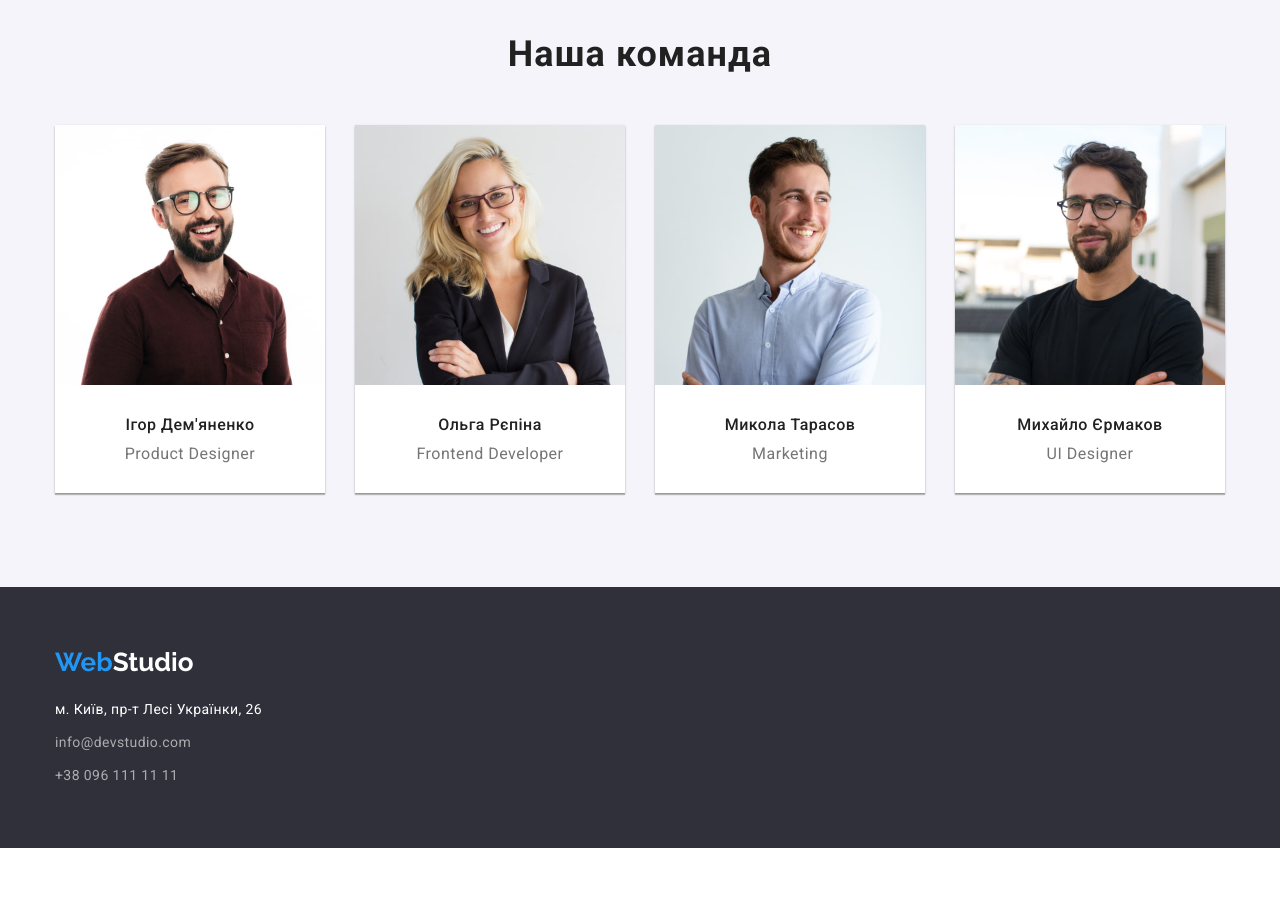
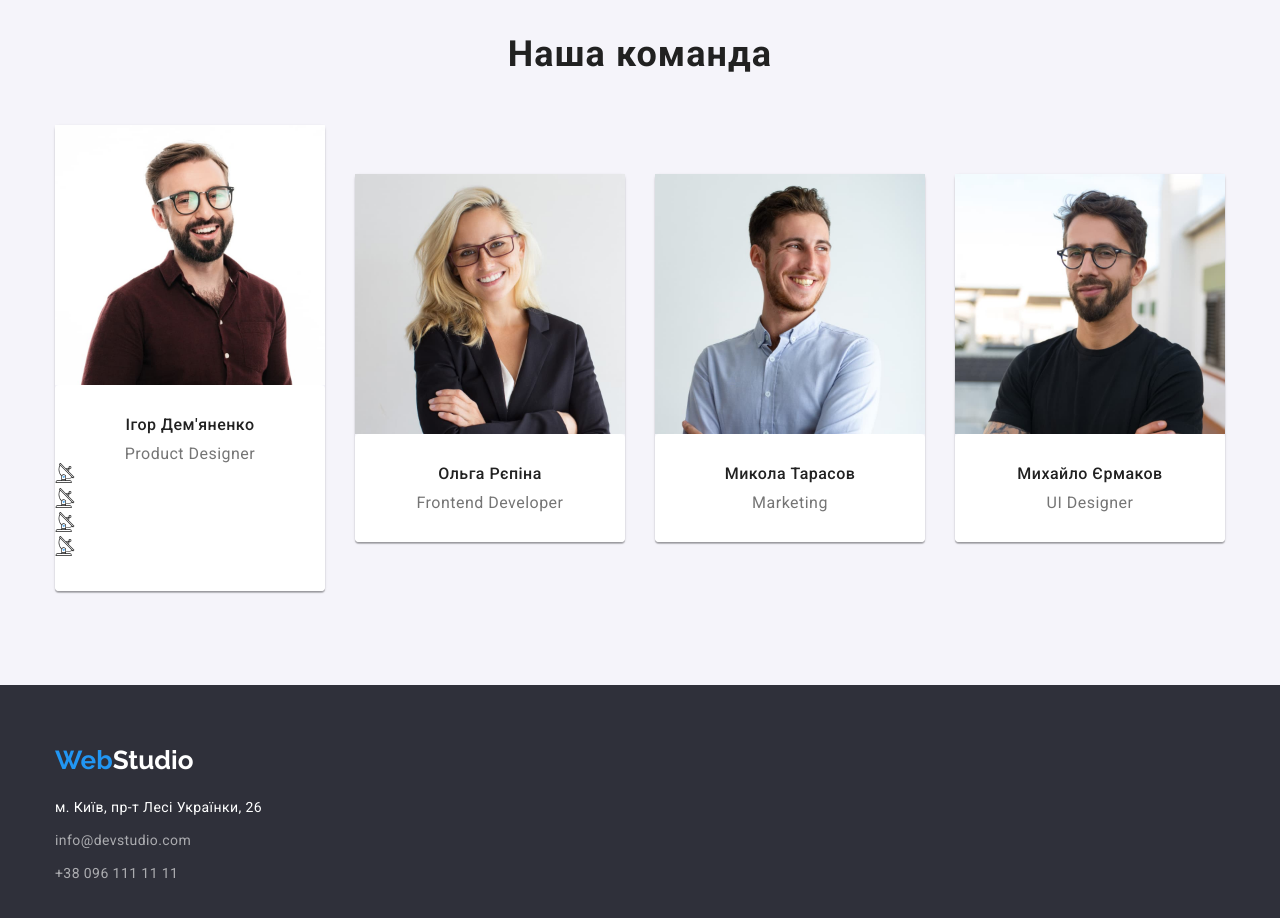
Before and after one commit to sereda6363/goit-markup-hw-04, a plain HTML site: page index.html in a window 1280 px wide. Shown: the part 1660-2578 px from the top of the page. Before the commit the page ends 2508 px from the top, so only its background shows below. Drawn offline with nearby package versions, Linux system fonts and the light colour scheme.

Commit message:
Спать. Завтра на работу)

```diff
--- a/css/styles.css
+++ b/css/styles.css
@@ -176,10 +176,14 @@ body {
   background-color: var(--hero-bg-color);
   text-align: center;
   padding: 200px 0px 200px 0px;
-  background-image: url(../images/bg.jpg);
+  background-image: linear-gradient(
+      rgba(47, 48, 58, 0.4),
+      rgba(47, 48, 58, 0.4)
+    ),
+    url(../images/bg.jpg);
   background-repeat: no-repeat;
   background-position: center;
-  background-size: max(1600px);
+  background-size: cover;
 }
 
 .hero-title {
@@ -306,11 +310,13 @@ body {
 .hero-team-item {
   box-shadow: 0px 1px 3px rgba(0, 0, 0, 0.12), 0px 1px 1px rgba(0, 0, 0, 0.14),
     0px 2px 1px rgba(0, 0, 0, 0.2);
+  border-radius: 4px;
 }
 
 .hero-team-div {
   padding: 30px 0px 30px 0px;
   background: var(--btn-white-color);
+  border-radius: 4px;
 }
 
 .hero-team-person {
--- a/index.html
+++ b/index.html
@@ -66,38 +66,6 @@
       </section>
       <section class="excellence">
         <h2 class="visually-hidden">Що ми можемо запропонувати</h2>
-        <!-- <div class="container">
-          <ul class="hero-icon-list">
-            <li class="hero-icon-item">
-              <a class="hero-icon-link" href="">
-                <svg class="hero-icon" width="70" height="70">
-                  <use href="./images/symbol-defs.svg#icon-antenna"></use>
-                </svg>
-              </a>
-            </li>
-            <li class="hero-icon-item">
-              <a class="hero-icon-link" href="">
-                <svg class="hero-icon" width="70" height="70">
-                  <use href="./images/symbol-defs.svg#icon-clock"></use>
-                </svg>
-              </a>
-            </li>
-            <li class="hero-icon-item">
-              <a class="hero-icon-link" href="">
-                <svg class="hero-icon" width="70" height="70">
-                  <use href="./images/symbol-defs.svg#icon-diagram"></use>
-                </svg>
-              </a>
-            </li>
-            <li class="hero-icon-item">
-              <a class="hero-icon-link" href="">
-                <svg class="hero-icon" width="70" height="70">
-                  <use href="./images/symbol-defs.svg#icon-astronaut"></use>
-                </svg>
-              </a>
-            </li>
-          </ul> -->
-        </div>
         <div class="container">
           <ul class="hero-item list">
             <li class="hero-item-list">
@@ -195,6 +163,48 @@
               <div class="hero-team-div">
                 <h3 class="hero-team-person">Ігор Дем'яненко</h3>
                 <p class="hero-team-text" lang="en">Product Designer</p>
+                <ul class="hero-team-icon">
+                  <li class="hero-team-icon-list">
+                    <a href=""
+                      ><a class="hero-team-icon-link" href="">
+                        <svg class="team-icon" width="20" height="20">
+                          <use
+                            href="./images/symbol-defs.svg#icon-antenna"
+                          ></use>
+                        </svg> </a
+                    ></a>
+                  </li>
+                  <li>
+                    <a href=""
+                      ><a class="hero-team-icon-link" href="">
+                        <svg class="team-icon" width="20" height="20">
+                          <use
+                            href="./images/symbol-defs.svg#icon-antenna"
+                          ></use>
+                        </svg> </a
+                    ></a>
+                  </li>
+                  <li>
+                    <a href=""
+                      ><a class="hero-team-icon-link" href="">
+                        <svg class="team-icon" width="20" height="20">
+                          <use
+                            href="./images/symbol-defs.svg#icon-antenna"
+                          ></use>
+                        </svg> </a
+                    ></a>
+                  </li>
+                  <li>
+                    <a href=""
+                      ><a class="hero-team-icon-link" href="">
+                        <svg class="team-icon" width="20" height="20">
+                          <use
+                            href="./images/symbol-defs.svg#icon-antenna"
+                          ></use>
+                        </svg> </a
+                    ></a>
+                  </li>
+                </ul>
               </div>
             </li>
             <li class="hero-team-item">
```
